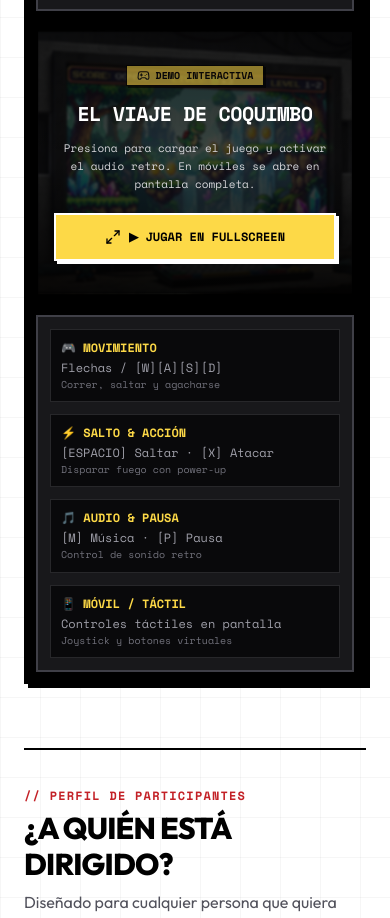
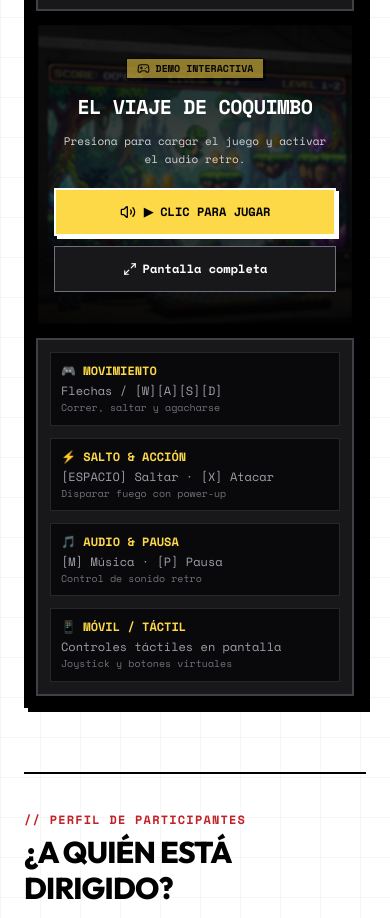
Before and after one commit to rubenoroz/rubenoroz, a Next.js app: page /cursos/de-cero-a-videojuego in a window 390 px wide. Shown: the part 2343-3261 px from the top of the page. Built offline with nearby package versions, Linux system fonts and the light colour scheme.

Commit message:
fix: jugar en contenedor se mantiene 100% en la pagina y pantalla completa solo bajo peticion explicita

```diff
--- a/public/games/el-viaje-de-coquimbo.html
+++ b/public/games/el-viaje-de-coquimbo.html
@@ -2941,7 +2941,6 @@ window.addEventListener('keydown',e=>{
 if(state==='title'&&!songName&&(e.code==='Enter'||e.code==='Space'||e.code==='ArrowLeft'||e.code==='ArrowRight'))startMusic('title');
 if(HANDLED.has(e.code))e.preventDefault();
 keys[e.code]=true;
-if(e.code!=='KeyF'&&e.code!=='Escape')requestFs();
 if((e.code==='Space'||e.code==='ArrowUp'||e.code==='KeyW')&&!e.repeat)jumpBufT=8;
 
 if(e.code==='KeyL'){
--- a/src/app/cursos/de-cero-a-videojuego/page.tsx
+++ b/src/app/cursos/de-cero-a-videojuego/page.tsx
@@ -35,14 +35,15 @@ export default function DeCeroAVideojuegoPage() {
 
   const handleStartGame = (openFullscreen = false) => {
     setIsGameActive(true)
-    const isMobile = typeof window !== 'undefined' && window.innerWidth < 768
-    if (openFullscreen || isMobile) {
+    if (openFullscreen) {
       setIsFullscreenMode(true)
       try {
         if (document.documentElement.requestFullscreen) {
           document.documentElement.requestFullscreen().catch(() => {})
         }
       } catch (err) {}
+    } else {
+      setIsFullscreenMode(false)
     }
     focusGame()
   }
@@ -325,21 +326,21 @@ export default function DeCeroAVideojuegoPage() {
                     </h3>
 
                     <p className="text-zinc-300 font-mono text-[11px] sm:text-xs max-w-sm mx-auto leading-relaxed px-2">
-                      Presiona para cargar el juego y activar el audio retro. En móviles se abre en pantalla completa.
+                      Presiona para cargar el juego y activar el audio retro.
                     </p>
 
                     <div className="pt-2 flex flex-col sm:flex-row items-center justify-center gap-2.5">
                       <button
-                        onClick={() => handleStartGame(true)}
+                        onClick={() => handleStartGame(false)}
                         className="w-full sm:w-auto px-6 py-3.5 bg-brand-yellow text-black font-mono font-bold text-xs sm:text-sm border-2 border-white hover:bg-[#25d366] hover:text-black transition-all flex items-center justify-center gap-2 shadow-[3px_3px_0px_#fff] active:translate-x-[2px] active:translate-y-[2px] active:shadow-none cursor-pointer"
                       >
-                        <Maximize2 size={16} /> ▶ JUGAR EN FULLSCREEN
+                        <Volume2 size={16} /> ▶ CLIC PARA JUGAR
                       </button>
                       <button
-                        onClick={() => handleStartGame(false)}
-                        className="hidden sm:inline-flex w-full sm:w-auto px-4 py-3 bg-zinc-900 text-white font-mono font-bold text-xs border border-zinc-500 hover:bg-white hover:text-black transition-all items-center justify-center gap-1.5 cursor-pointer"
+                        onClick={() => handleStartGame(true)}
+                        className="w-full sm:w-auto px-4 py-3.5 bg-zinc-900 text-white font-mono font-bold text-xs sm:text-sm border border-zinc-500 hover:bg-white hover:text-black transition-all flex items-center justify-center gap-1.5 cursor-pointer"
                       >
-                        <Volume2 size={15} /> Jugar aquí
+                        <Maximize2 size={14} /> Pantalla completa
                       </button>
                     </div>
                   </div>
```
